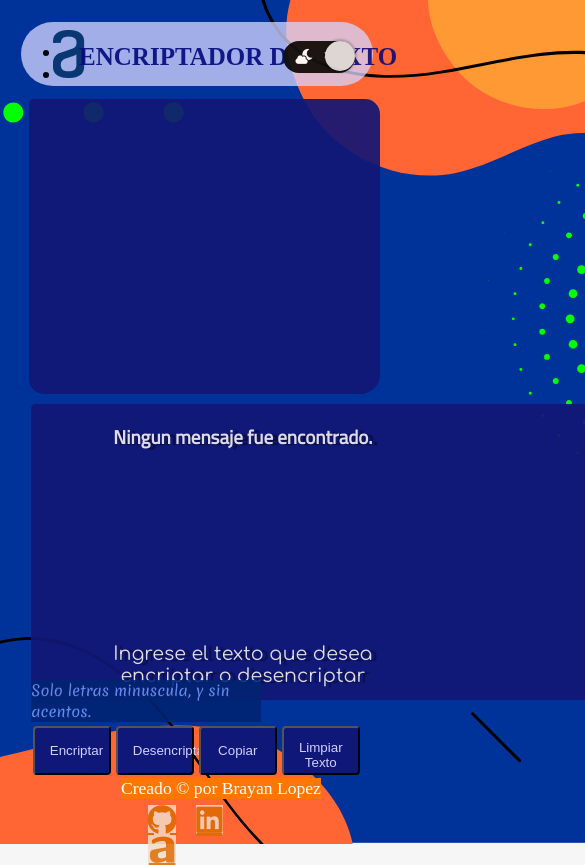
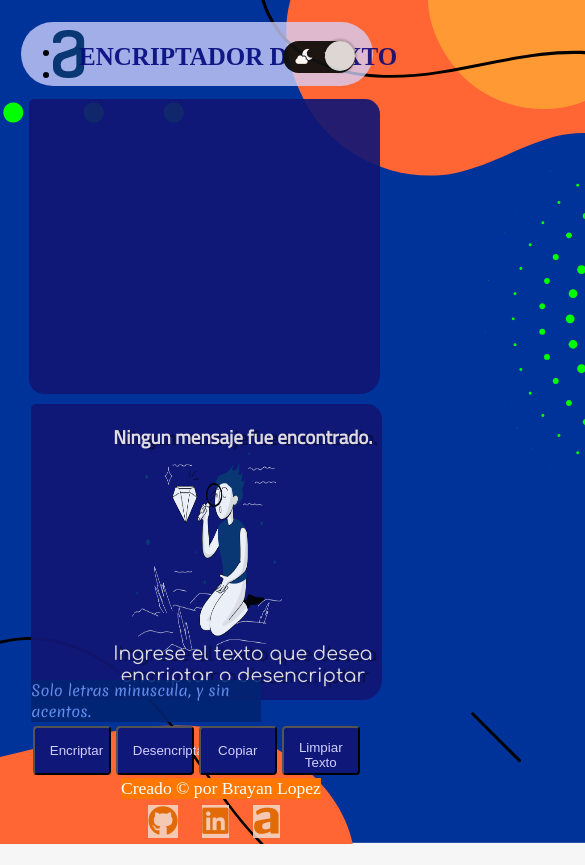
Before and after one commit to Bra-Lop/Encriptador-texto-alura, a plain HTML site: page index.html in a window 390 px wide. Shown: the top 865 px of the page, 585 px wide, since content can reach past the window. After the commit the page ends 844 px from the top, so only its background shows below. Drawn offline with Linux system fonts and the light colour scheme; a web font is replaced by a local one.

Commit message:
correccion de Responsive

```diff
--- a/estilos.css
+++ b/estilos.css
@@ -224,8 +224,8 @@ body.dark div .texto-resultado-container{
 }
 .info-tolower{
     position: absolute;
-    bottom: 4.7vw;
-    left: 5.7vw;
+    bottom: 8.5vw;
+    left: 6.1vw;
     font-size: 0.917rem;
     color: #6f99fa;
     background-color: #022471;
@@ -241,7 +241,7 @@ body.dark div .info-tolower{
                                                         /*INICIO BOTONES*/
 .btn-acciones-container{
     position: absolute;
-    top: 85.7vh;
+    top: 87.7vh;
     left: 25vw;
     display: grid;
     grid-template-columns: 1fr 5fr 1fr 10fr;
@@ -304,16 +304,12 @@ body.dark footer .footer-p:hover{
 .contacto-container{
     position: relative;
     left: 41vw;
-    top: 2.8vh;
-    width: 12vw;
+    top: 0.8vh;
+    width: 20vw;
 }
 .contacto{
     font-size: 30px;
-    float: left;
-    width: 2.5vw;
-    display: flex;
-    justify-content: center;
-    margin-top: 20px;
+    width: 15vw;
     margin: 0 10px;
     color: #dd6b00;
     background-color: #f3daca;
@@ -322,7 +318,7 @@ body.dark footer .footer-p:hover{
 .contacto:hover{
     background-color: #0f0691;
     box-shadow: 0 12px 16px 0 rgba(0,0,0,0.24), 0 17px 50px 0 rgba(0,0,0,0.19);
-    transform: scale(1.15);
+    transform: scale(5.15);
 }
 body.dark footer .contacto{
     color: var(--text-area-color);
@@ -426,7 +422,10 @@ body.dark footer .contacto:hover{
     .contacto-container{
         top: 6.1vh;
         left: 39vw;
-        width: 14vw;
+        min-width: 40vw;
+    }
+    .contacto{
+        width: 15vw;
     }
 }
                                         /* FIN MEDIA (laptops/desktops, 1024px) */
@@ -514,8 +513,8 @@ body.dark nav div img.logo-alura-claro {
                                                         /*INICIO BOTONES*/
 .btn-acciones-container{
     position: absolute;
-    top: 82vh;
-    left: 8.4vw;
+    top: 77vh;
+    left: 19vw;
 }                                                         /*FIN BOTONES*/
                                                         /*INICIO FOOTER*/
 .footer{
@@ -530,12 +529,13 @@ body.dark nav div img.logo-alura-claro {
     left: 37vw;
 }
 .contacto-container{
-    top: 6.1vh;
-    left: 38vw;
-    min-width: 25vw;
+    top: 9.1vh;
+    left: 32vw;
+    min-width: 50vw;
 }
 .contacto{
-    width: 5vw;
+    width: 15vw;
+    min-width: 15vw;
 }
 }
 
@@ -579,7 +579,7 @@ body.dark nav div img.logo-alura-claro {
 }
 .texto-resultado-container{
     bottom: 1vh;
-    min-width: 901vw;
+    min-width: 90vw;
     max-height: 35vh;
     background-size: 150px 200px;
     background-position: center;
@@ -631,10 +631,10 @@ body.dark nav div img.logo-alura-claro {
 .contacto-container{
     top: 9.1vh;
     left: 32vw;
-    min-width: 35vw;
+    min-width: 40vw;
 }
 .contacto{
-    width: 7vw;
+    width: 5vw;
 }
 }
                                         /* FIN MEDIA (celulares 480px) */
```
